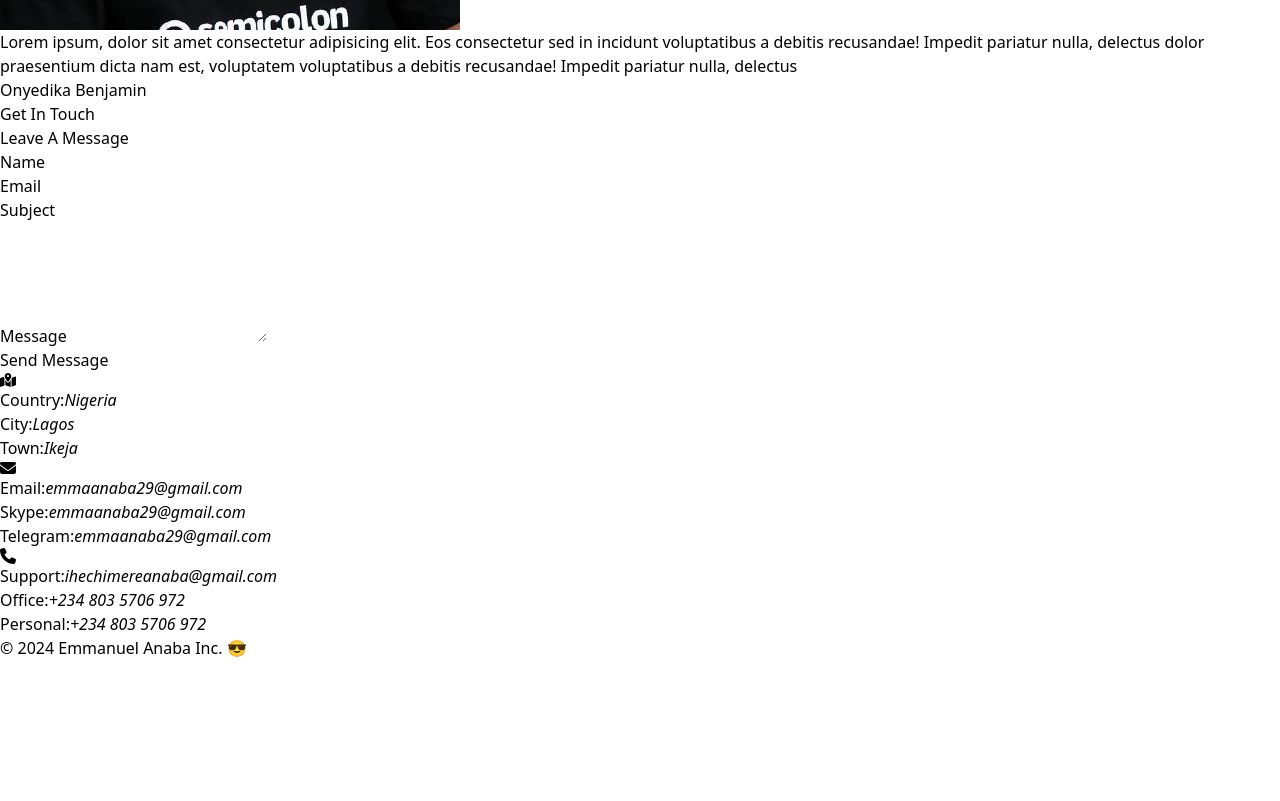
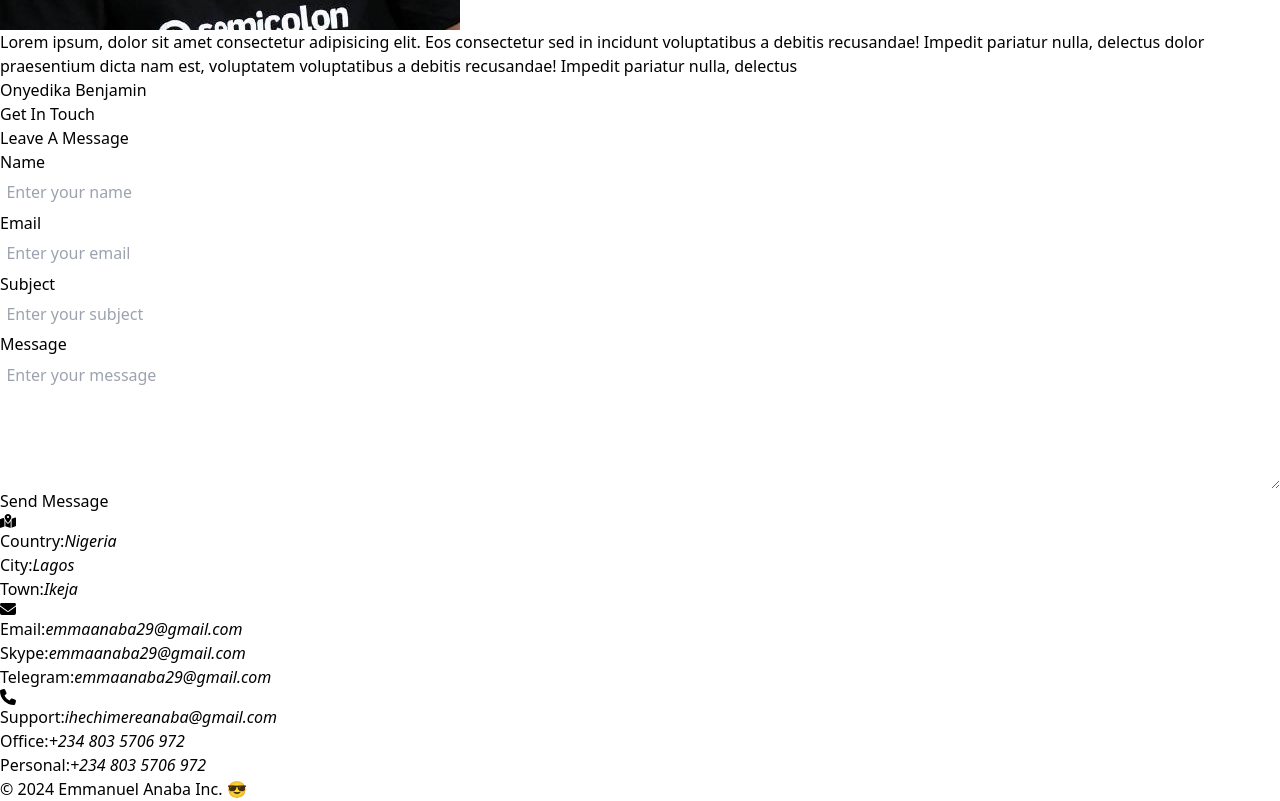
Before and after one commit to Emmanuel-Anaba/Portfolio, a React (Vite) app: page / in a window 1280 px wide. Shown: the part 3694-4495 px from the top of the page. Before the commit the page ends 4354 px from the top, so only its background shows below. Built offline with nearby package versions, Linux system fonts and the light colour scheme.

Commit message:
Worked on the form

```diff
--- a/package.json
+++ b/package.json
@@ -10,10 +10,12 @@
     "preview": "vite preview"
   },
   "dependencies": {
+    "formik": "^2.4.6",
     "react": "^18.2.0",
     "react-dom": "^18.2.0",
     "react-icons": "^5.2.0",
-    "react-simple-typewriter": "^5.0.1"
+    "react-simple-typewriter": "^5.0.1",
+    "yup": "^1.4.0"
   },
   "devDependencies": {
     "@types/react": "^18.2.66",
--- a/src/App.jsx
+++ b/src/App.jsx
@@ -13,6 +13,7 @@ import {
 } from "react-icons/fa6";
 import { FaMobileAlt, FaPaintBrush } from "react-icons/fa";
 import img from "./assets/img/ben.jpeg";
+import Form from "./sections/Form";
 
 const App = () => {
   const services = {
@@ -201,56 +202,7 @@ const App = () => {
           </div>
           <div className="grid md:grid-cols-9 gap-1">
             {/* I'm thinking of moving the form into a separate component  */}
-            <form
-              action="#"
-              className="bg-blue-700 rounded-lg p-4 md:col-span-7 grid md:grid-cols-2 gap-4">
-              <p className="font-medium md:col-span-2">Leave A Message</p>
-              <div>
-                <label htmlFor="Name">Name</label>
-                <input
-                  className="form-element"
-                  type="text"
-                  name="Name"
-                  id="Name"
-                  required
-                />
-              </div>
-              <div>
-                <label htmlFor="Email">Email</label>
-                <input
-                  className="form-element"
-                  type="email"
-                  name="Email"
-                  id="Email"
-                  required
-                />
-              </div>
-              <div className="md:col-span-2">
-                <label htmlFor="Subject">Subject</label>
-                <input
-                  className="form-element"
-                  type="text"
-                  name="Subject"
-                  id="Subject"
-                  required
-                />
-              </div>
-              <div className="md:col-span-2">
-                <label htmlFor="Message">Message</label>
-                <textarea
-                  className="form-element"
-                  type="text"
-                  name="Message"
-                  rows={5}
-                  id="Message"
-                  required></textarea>
-              </div>
-              <button
-                className="btn-outline px-4 my-auto mr-auto"
-                type="submit">
-                Send Message
-              </button>
-            </form>
+            <Form />
             <div className="grid md:col-span-2 gap-1">
               {contact.infoCards.map(({ icon, info }, i) => (
                 <Card
--- a/src/index.css
+++ b/src/index.css
@@ -36,8 +36,15 @@
   .badge {
     @apply rounded-full bg-white text-blue-700 text-[.6rem] inline-block py-[1px] px-3;
   }
-  .form-element {
+  input,
+  textarea {
     @apply block w-full rounded p-[.4rem] text-blue-700;
+  }
+  .input-error {
+    @apply border-blue-300 border-2;
+  }
+  .error{
+    @apply text-blue-300 text-xs;
   }
   .btn-outline {
     @apply bg-transparent rounded border-[1px] border-white py-2 text-sm font-medium md:hover:bg-white md:hover:text-blue-700 duration-700 text-center;
--- /dev/null
+++ b/src/sections/Form.jsx
@@ -0,0 +1,108 @@
+import { useFormik } from "formik";
+import * as yup from "yup";
+
+const Form = () => {
+  const formSchema = yup.object().shape({
+    name: yup.string().required(),
+    email: yup.string().email("Please enter a valid email").required(),
+    subject: yup.string().max(50).required(),
+    message: yup.string().max(200).required(),
+  });
+
+  const onSubmit = async (values, { resetForm }) => {
+    // function to send the values to my email
+    await new Promise((resolve) => setTimeout(resolve, 2000));
+    resetForm();
+  };
+
+  const {
+    values,
+    errors,
+    touched,
+    //  isSubmitting, if isSubmitting is true, a popup should be displayed
+    //  How to useContext or pass a value from a child to parent
+    handleBlur,
+    handleChange,
+    handleSubmit,
+  } = useFormik({
+    initialValues: {
+      name: "",
+      email: "",
+      subject: "",
+      message: "",
+    },
+    validationSchema: formSchema,
+    onSubmit,
+  });
+
+  return (
+    <form
+      onSubmit={handleSubmit}
+      className="bg-blue-700 rounded-lg p-4 md:col-span-7 grid md:grid-cols-2 gap-4">
+      <p className="font-medium md:col-span-2">Leave A Message</p>
+      <div>
+        <label htmlFor="Name">Name</label>
+        <input
+          className={errors.name && touched.name && "input-error"}
+          type="text"
+          id="name"
+          value={values.name}
+          placeholder="Enter your name"
+          onChange={handleChange}
+          onBlur={handleBlur}
+        />
+        {errors.name && touched.name && <p className="error">{errors.name}</p>}
+      </div>
+      <div>
+        <label htmlFor="Email">Email</label>
+        <input
+          className={errors.email && touched.email && "input-error"}
+          type="email"
+          id="email"
+          value={values.email}
+          placeholder="Enter your email"
+          onChange={handleChange}
+          onBlur={handleBlur}
+        />
+        {errors.email && touched.email && (
+          <p className="error">{errors.email}</p>
+        )}
+      </div>
+      <div className="md:col-span-2">
+        <label htmlFor="Subject">Subject</label>
+        <input
+          className={errors.subject && touched.subject && "input-error"}
+          type="text"
+          id="subject"
+          value={values.subject}
+          placeholder="Enter your subject"
+          onChange={handleChange}
+          onBlur={handleBlur}
+        />
+        {errors.subject && touched.subject && (
+          <p className="error">{errors.subject}</p>
+        )}
+      </div>
+      <div className="md:col-span-2">
+        <label htmlFor="Message">Message</label>
+        <textarea
+          className={errors.message && touched.message && "input-error"}
+          type="text"
+          rows={5}
+          id="message"
+          value={values.message}
+          placeholder="Enter your message"
+          onChange={handleChange}
+          onBlur={handleBlur}></textarea>
+        {errors.message && touched.message && (
+          <p className="error">{errors.message}</p>
+        )}
+      </div>
+      <button className="btn-outline px-4 my-auto mr-auto" type="submit">
+        Send Message
+      </button>
+    </form>
+  );
+};
+
+export default Form;
```
Also changed, not shown: src/schema.jsx (added, +8 -0 lines), src/sections/Testimonials.jsx (deleted, +0 -38 lines), 1 other file (tests, documents, lock files or other folders).
